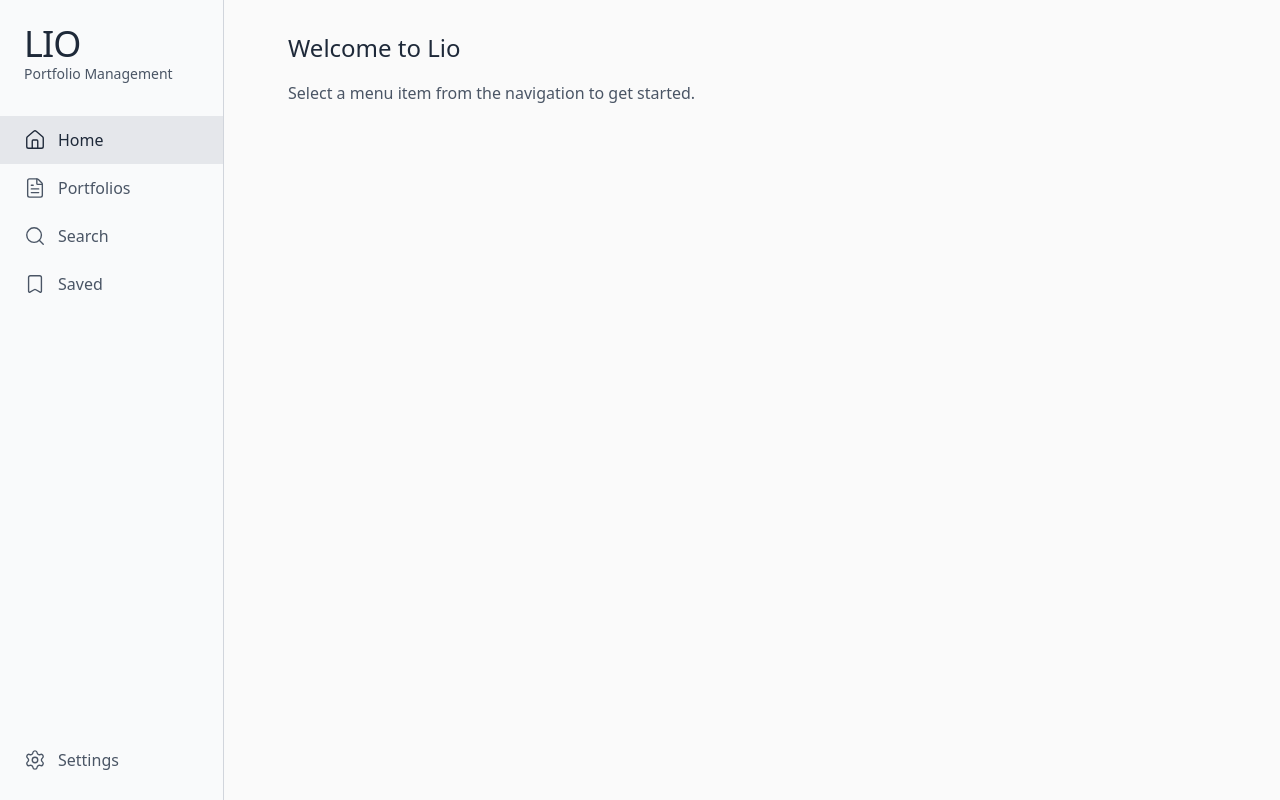
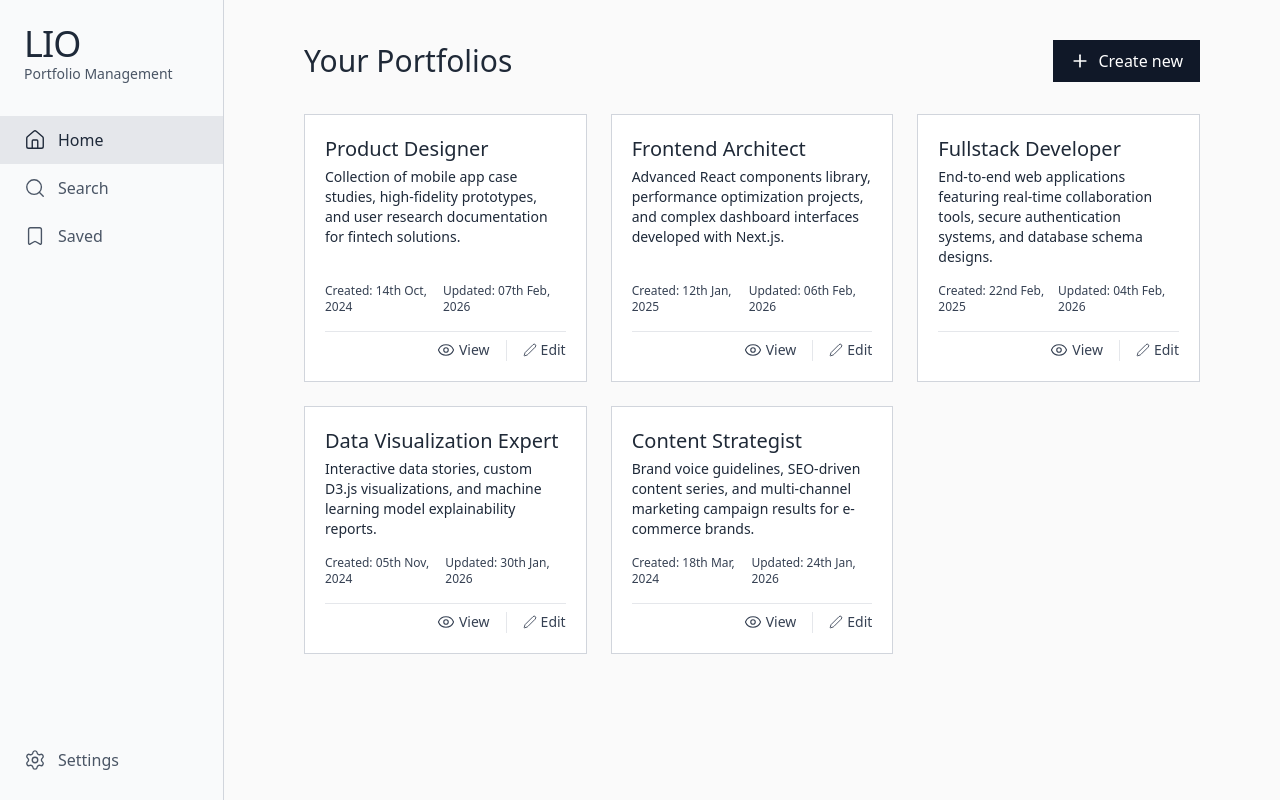
Before and after one commit to the-walkerrr/lio-fe, a Next.js app: page / in a window 1280 px wide. Built offline with nearby package versions, Linux system fonts and the light colour scheme.

Commit message:
home page UI

```diff
--- a/src/app/layout.js
+++ b/src/app/layout.js
@@ -25,7 +25,7 @@ export default function RootLayout({ children }) {
       >
         <Navbar />
         {/* Main content area - offset for sidebar on desktop, bottom padding for mobile nav */}
-        <main className="md:ml-64 pb-20 md:pb-0 min-h-screen">
+        <main className="md:ml-56 pb-20 md:pb-0 min-h-screen">
           {children}
         </main>
       </body>
--- a/src/app/page.js
+++ b/src/app/page.js
@@ -1,10 +1,7 @@
+import HomeLandingPage from "@/components/Home/HomeLandingPage";
+
 export default function Home() {
   return (
-    <div className="p-8">
-      <h1 className="text-2xl font-medium text-gray-800 mb-4">Welcome to Lio</h1>
-      <p className="text-gray-600 leading-relaxed">
-        Select a menu item from the navigation to get started.
-      </p>
-    </div>
+    <HomeLandingPage />
   );
 }
--- a/src/app/portfolios/page.js
+++ /dev/null
@@ -1,10 +0,0 @@
-export default function PortfoliosPage() {
-  return (
-    <div className="p-8">
-      <h1 className="text-2xl font-medium text-gray-800 mb-4">Portfolios</h1>
-      <p className="text-gray-600 leading-relaxed">
-        Your portfolios will be displayed here.
-      </p>
-    </div>
-  );
-}
--- /dev/null
+++ b/src/components/Home/HomeLandingPage.js
@@ -0,0 +1,103 @@
+"use client";
+
+import { Edit2Icon, Eye, PlusIcon } from "lucide-react";
+import Link from "next/link";
+
+function HomeLandingPage() {
+  const data = [
+    {
+      id: 1,
+      title: "Product Designer",
+      description:
+        "Collection of mobile app case studies, high-fidelity prototypes, and user research documentation for fintech solutions.",
+      createdTime: "14th Oct, 2024",
+      lastUpdatedTime: "07th Feb, 2026"
+    },
+    {
+      id: 2,
+      title: "Frontend Architect",
+      description:
+        "Advanced React components library, performance optimization projects, and complex dashboard interfaces developed with Next.js.",
+      createdTime: "12th Jan, 2025",
+      lastUpdatedTime: "06th Feb, 2026"
+    },
+    {
+      id: 3,
+      title: "Fullstack Developer",
+      description:
+        "End-to-end web applications featuring real-time collaboration tools, secure authentication systems, and database schema designs.",
+      createdTime: "22nd Feb, 2025",
+      lastUpdatedTime: "04th Feb, 2026"
+    },
+    {
+      id: 4,
+      title: "Data Visualization Expert",
+      description:
+        "Interactive data stories, custom D3.js visualizations, and machine learning model explainability reports.",
+      createdTime: "05th Nov, 2024",
+      lastUpdatedTime: "30th Jan, 2026"
+    },
+    {
+      id: 5,
+      title: "Content Strategist",
+      description:
+        "Brand voice guidelines, SEO-driven content series, and multi-channel marketing campaign results for e-commerce brands.",
+      createdTime: "18th Mar, 2024",
+      lastUpdatedTime: "24th Jan, 2026"
+    }
+  ];
+
+  const handlePortfolioClick = (id) => {
+    console.log(id);
+  };
+
+  return (
+    <div className="px-6 md:px-20 py-6 md:py-10">
+      <div className="flex md:items-center justify-between gap-4">
+        <div className="text-2xl md:text-3xl font-medium">Your Portfolios</div>
+        <div className="flex items-center w-fit gap-2 cursor-pointer px-2 md:px-4 py-1 md:py-2 bg-gray-900 text-white hover:bg-white hover:text-gray-900 border border-gray-900 transition-colors duration-200">
+          <PlusIcon className="md:h-5 md:w-5 h-4 w-4" strokeWidth={2} />
+          <span className="hidden md:block md:text-base">Create new</span>
+        </div>
+      </div>
+      <div className="grid grid-cols-1 lg:grid-cols-2 xl:grid-cols-3 gap-6 mt-8">
+        {data.map((item) => (
+          <div
+            key={item.id}
+            className="flex flex-col bg-white border border-gray-300 p-4 md:p-5"
+          >
+            <div className="text-lg md:text-xl font-medium mb-0 md:mb-1 ">
+              {item.title}
+            </div>
+            <div className="flex-1 text-sm text-gray-800 mb-3 md:mb-4">
+              {item.description}
+            </div>
+            <div className="flex items-center mb-3 md:mb-4 justify-between text-xs text-gray-700">
+              <span>Created: {item.createdTime}</span>
+              <span>Updated: {item.lastUpdatedTime}</span>
+            </div>
+            <div className="flex items-center justify-end gap-4 text-sm border-t border-gray-200 pt-2">
+              <Link
+                href={`/portfolio/view/${item.id}`}
+                className="flex items-center gap-1 text-gray-700 hover:text-gray-900 border-b border-transparent hover:border-gray-900 cursor-pointer"
+              >
+                <Eye size={18} strokeWidth={1.5} />
+                View
+              </Link>
+              <div className="h-full w-px bg-gray-200"></div>
+              <Link
+                href={`/portfolio/edit/${item.id}`}
+                className="flex items-center gap-1 text-gray-700 hover:text-gray-900 border-b border-transparent hover:border-gray-900 cursor-pointer"
+              >
+                <Edit2Icon size={14} strokeWidth={1.5} />
+                Edit
+              </Link>
+            </div>
+          </div>
+        ))}
+      </div>
+    </div>
+  );
+}
+
+export default HomeLandingPage;
--- a/src/components/Navbar.js
+++ b/src/components/Navbar.js
@@ -1,14 +1,13 @@
-'use client';
+"use client";
 
-import Link from 'next/link';
-import { usePathname } from 'next/navigation';
-import { Home, FileText, Search, Bookmark, Settings } from 'lucide-react';
+import Link from "next/link";
+import { usePathname } from "next/navigation";
+import { Home, Search, Bookmark, Settings } from "lucide-react";
 
 const menuItems = [
-  { name: 'Home', href: '/', icon: Home },
-  { name: 'Portfolios', href: '/portfolios', icon: FileText },
-  { name: 'Search', href: '/search', icon: Search },
-  { name: 'Saved', href: '/saved', icon: Bookmark },
+  { name: "Home", href: "/", icon: Home },
+  { name: "Search", href: "/search", icon: Search },
+  { name: "Saved", href: "/saved", icon: Bookmark }
 ];
 
 export default function Navbar() {
@@ -21,30 +20,33 @@ export default function Navbar() {
       href={href}
       className={`flex items-center gap-3 px-6 py-3 transition-colors duration-200 ${
         isActive(href)
-          ? 'bg-gray-200 text-gray-800'
-          : 'text-gray-600 hover:bg-gray-100'
+          ? "bg-gray-200 text-gray-800"
+          : "text-gray-600 hover:bg-gray-100"
       }`}
     >
       <Icon size={22} strokeWidth={1.5} />
-      <span className="font-normal">{name}</span>
+      <span>{name}</span>
     </Link>
   );
 
   // Mobile Bottom Link
-  const MobileLink = ({ href, icon: Icon }) => {
+  const MobileLink = ({ name, href, icon: Icon }) => {
     const active = isActive(href);
     return (
       <Link
         href={href}
-        className="flex flex-col items-center justify-center flex-1 transition-colors duration-200"
+        className="flex flex-col items-center justify-center flex-1 transition-colors duration-200 pb-3"
       >
         <Icon
-          size={20}
+          size={22}
           strokeWidth={1.5}
-          className={`h-full w-fit border-t-2 py-3 px-3 transition-all ${
-            active ? 'text-gray-800 border-gray-800' : 'text-gray-600 border-transparent'
+          className={`h-full w-fit border-t-2 pt-3 px-3 pb-1 transition-all ${
+            active
+              ? "text-gray-800 border-gray-800"
+              : "text-gray-600 border-transparent"
           }`}
         />
+        <span className="text-xs">{name}</span>
       </Link>
     );
   };
@@ -55,7 +57,9 @@ export default function Navbar() {
       <aside className="hidden md:flex fixed left-0 top-0 h-screen w-56 flex-col bg-gray-50 border-r border-gray-300">
         {/* Logo / Brand */}
         <div className="p-6">
-          <h1 className="text-4xl font-medium text-gray-800 tracking-tight">LIO</h1>
+          <h1 className="text-4xl font-medium text-gray-800 tracking-tight">
+            LIO
+          </h1>
           <p className="text-gray-600 text-sm">Portfolio Management</p>
         </div>
 
@@ -78,7 +82,7 @@ export default function Navbar() {
           {menuItems.map((item) => (
             <MobileLink key={item.name} {...item} />
           ))}
-          <MobileLink href="/settings" icon={Settings} />
+          <MobileLink href="/settings" icon={Settings} name="Settings" />
         </div>
       </nav>
     </>
```
